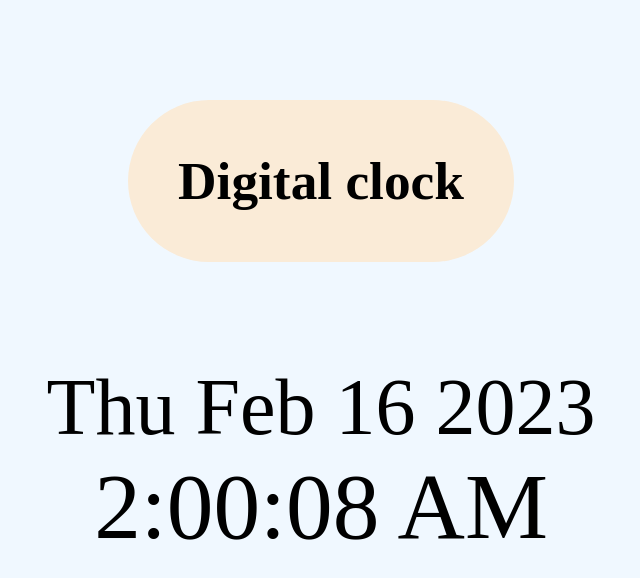
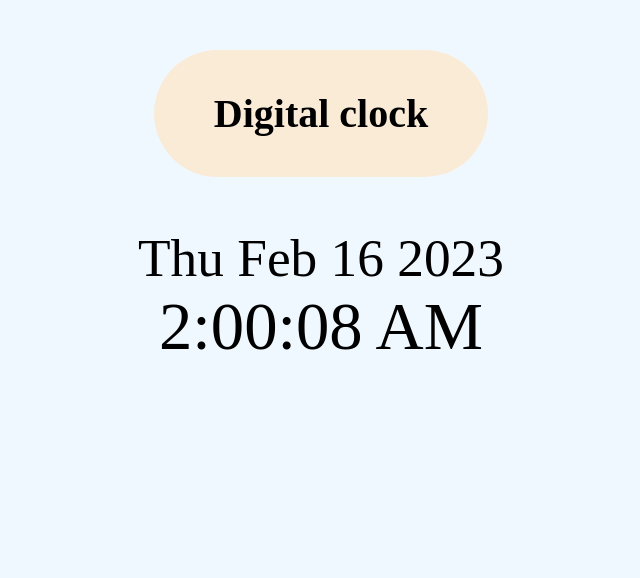
Before and after one commit to iffahfatinny/digital-clock, a plain HTML site: page index.html in a window 1280 px wide. Shown: the whole page, without its empty margins (319-959 px from the left). Drawn offline with Linux system fonts and the light colour scheme.

Commit message:
- update font-size for date,clock and title - update margin and padding for title

```diff
--- a/styles.css
+++ b/styles.css
@@ -12,18 +12,18 @@ body{
 }
 
 h1{
-  margin: 100px;
-  padding: 50px;
-  font-size: 40pt;
+  margin: 50px;
+  padding: 40px 60px;
+  font-size: 30pt;
   border-radius: 100px;
   background-color: antiquewhite;
 }
 
 #clock{
-  font-size: 70pt;
+  font-size: 50pt;
   text-transform: uppercase;
 }
 
 #date{
-  font-size: 60pt;
+  font-size: 40pt;
 }
```
